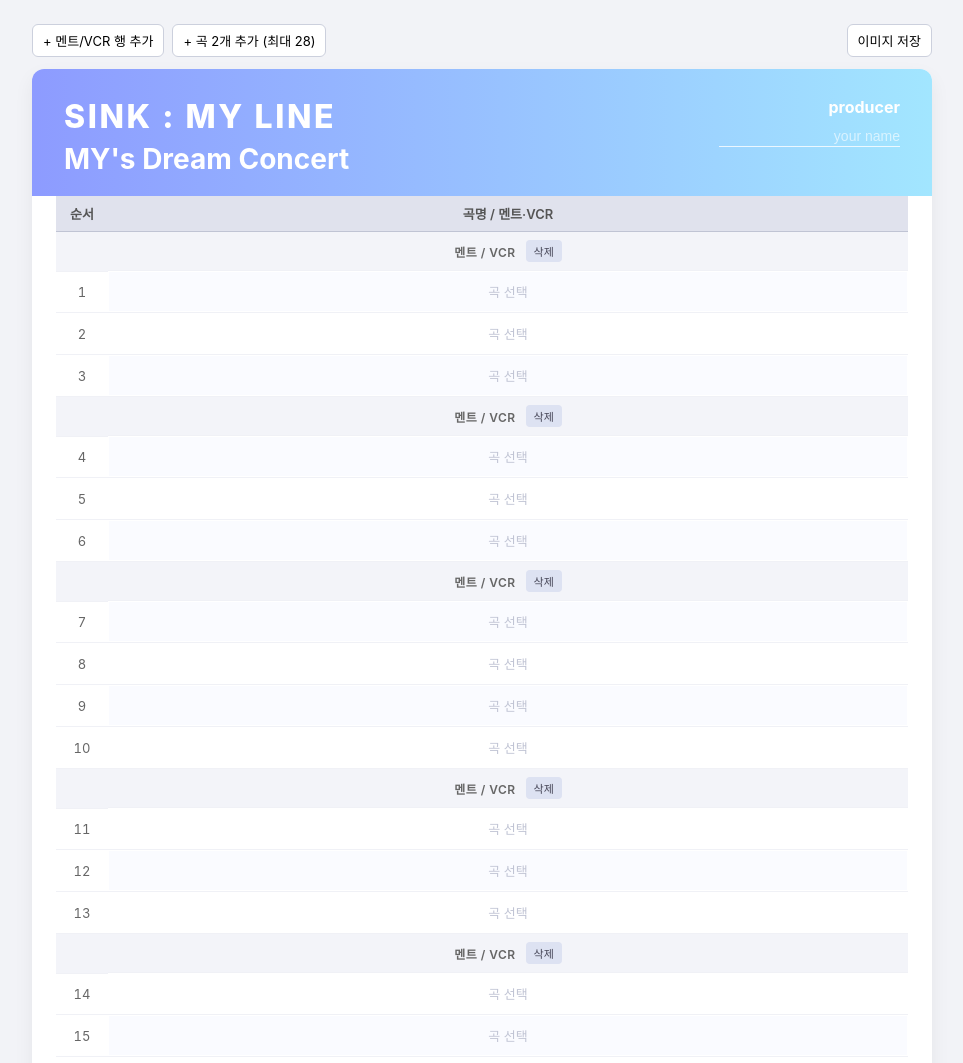
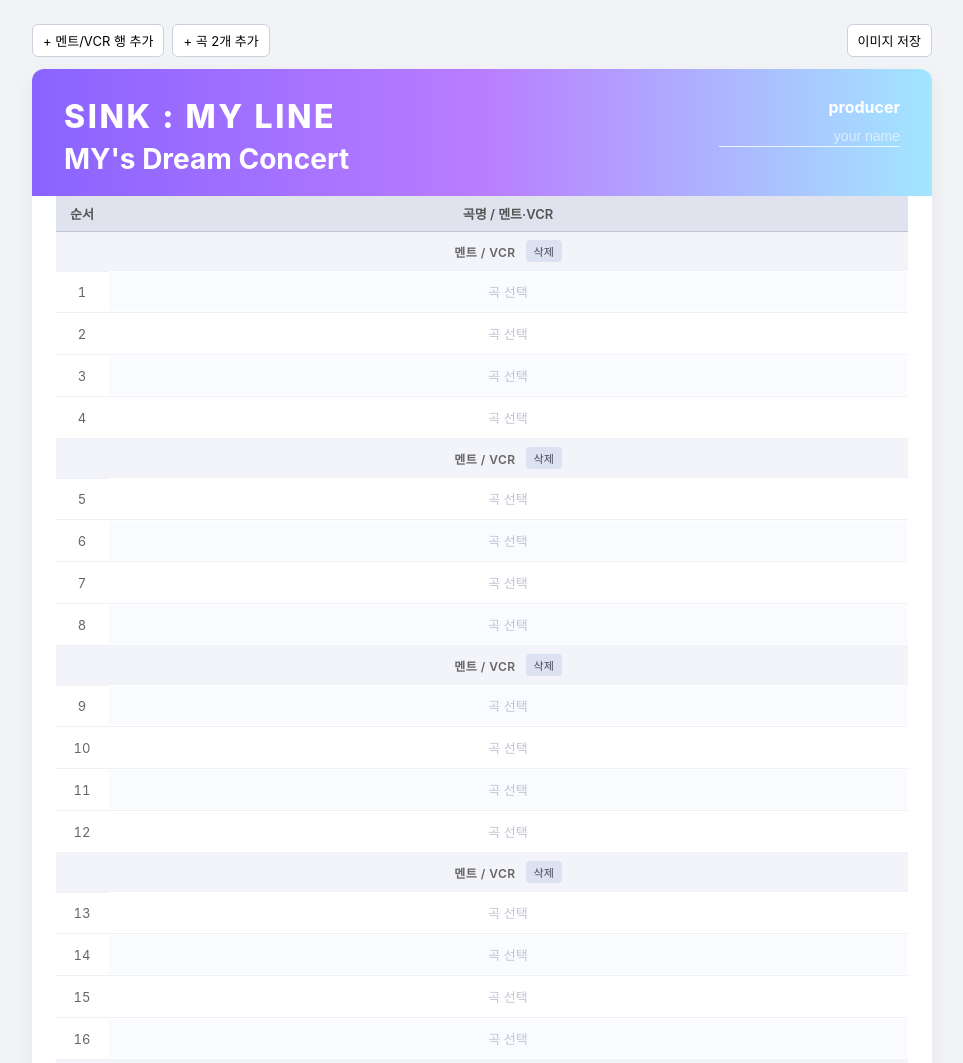
Before and after one commit to synkongi/my-line-setlist, a plain HTML site: page index.html in a window 1280 px wide. Shown: the top 1063 px of the page, without its empty margins (158-1121 px from the left). Drawn offline with nearby package versions, Linux system fonts and the light colour scheme.

Commit message:
Update index.html

```diff
--- a/index.html
+++ b/index.html
@@ -61,7 +61,7 @@
     /* 헤더 영역 */
     .poster-header {
       padding: 28px 32px 20px;
-      background: linear-gradient(90deg, #8d9bff, #a2e6ff);
+      background: linear-gradient(90deg, #8a63ff, #b97dff, #a2e6ff);
       color: #fff;
       position: relative;
     }
@@ -183,6 +183,7 @@
       gap: 10px;
       font-size: 12px;
       color: #666;
+      cursor: move;
     }
     .ment-label {
       font-weight: 600;
@@ -367,7 +368,7 @@
 <div class="app">
   <div class="controls">
     <button id="addMentBtn" type="button">+ 멘트/VCR 행 추가</button>
-    <button id="addSongBtn" type="button">+ 곡 2개 추가 (최대 28)</button>
+    <button id="addSongBtn" type="button">+ 곡 2개 추가</button>
     <div class="spacer"></div>
     <button id="exportBtn" type="button">이미지 저장</button>
   </div>
@@ -443,13 +444,12 @@
 <script src="https://cdn.jsdelivr.net/npm/html2canvas@1.4.1/dist/html2canvas.min.js"></script>
 <script>
   // ====== 곡/앨범 데이터 (여기만 나중에 네가 채우면 됨) ======
-  // cover 경로는 GitHub repo에 올린 이미지 파일 이름으로 맞춰주면 됨.
   const albumPages = [
     {
       id: "sample1",
       title: "Girls",
       sub: "AESPA",
-      cover: "girls.jpg", // 예시
+      cover: "girls.jpg",
       tracks: [
         { id: "girls-title", title: "Girls", sub: "Girls", cover: "girls.jpg" },
         { id: "illusion", title: "도깨비불 (Illusion)", sub: "Girls", cover: "girls.jpg" },
@@ -460,30 +460,29 @@
       id: "sample2",
       title: "Drama",
       sub: "AESPA",
-      cover: "drama.jpg", // 예시
+      cover: "drama.jpg",
       tracks: [
         { id: "drama", title: "Drama", sub: "Drama", cover: "drama.jpg" },
         { id: "trick-or-trick", title: "Trick or Trick", sub: "Drama", cover: "drama.jpg" },
         { id: "licorice", title: "Licorice", sub: "Drama", cover: "drama.jpg" }
       ]
     }
-    // 실제 사용 시 여기 아래로 네가 가진 전체 AESPA 곡 목록/커버를 이어서 넣으면 됨.
+    // 여기 아래로 실제 AESPA 데이터 넣으면 됨.
   ];
 
-  // ====== 기본 표 구조 생성 (26곡 + 중간 멘트/VCR 위치) ======
   const setlistBody = document.getElementById("setlistBody");
 
-  // 멘트/VCR + 곡 행 패턴
+  // ====== 기본 표 구조 (멘트/VCR 위치 유지하면서 song 26개) ======
   // ment = 멘트/VCR 행, song = 곡 행
   const basePattern = [
     "ment",
-    "song","song","song",
-    "ment",
-    "song","song","song",
+    "song","song","song","song",
     "ment",
     "song","song","song","song",
     "ment",
-    "song","song","song",
+    "song","song","song","song",
+    "ment",
+    "song","song","song","song",
     "ment",
     "song","song","song",
     "ment",
@@ -491,8 +490,7 @@
     "ment",
     "song","song","song"
   ];
-  // song이 26개인지 확인용 (필요하면 여기 찍어볼 수 있음)
-  // console.log(basePattern.filter(t => t === "song").length);
+  // song 개수는 26개
 
   let draggedMentRow = null;
   let currentSongCell = null;
@@ -508,7 +506,7 @@
         orderCell.textContent = num;
         num += 1;
       } else {
-        orderCell.textContent = ""; // 멘트/VCR 행은 번호 없음
+        orderCell.textContent = "";
       }
     });
   }
@@ -533,12 +531,12 @@
     setlistBody.appendChild(tr);
   }
 
-  function attachMentRowDragEvents(row) {
-    row.addEventListener("dragstart", () => {
+  function attachMentRowDragEvents(row, dragHandle) {
+    dragHandle.addEventListener("dragstart", () => {
       draggedMentRow = row;
       row.classList.add("dragging");
     });
-    row.addEventListener("dragend", () => {
+    dragHandle.addEventListener("dragend", () => {
       if (draggedMentRow === row) draggedMentRow = null;
       row.classList.remove("dragging");
     });
@@ -547,13 +545,13 @@
   function createMentRow() {
     const tr = document.createElement("tr");
     tr.classList.add("ment-row");
-    tr.setAttribute("draggable", "true");
 
     const tdOrder = document.createElement("td");
     tdOrder.className = "order-cell";
 
     const tdMain = document.createElement("td");
     tdMain.className = "ment-cell";
+    tdMain.setAttribute("draggable", "true");
 
     const label = document.createElement("span");
     label.className = "ment-label";
@@ -574,7 +572,7 @@
     tr.appendChild(tdOrder);
     tr.appendChild(tdMain);
 
-    attachMentRowDragEvents(tr);
+    attachMentRowDragEvents(tr, tdMain);
     setlistBody.appendChild(tr);
   }
 
@@ -736,28 +734,16 @@
     }
   });
 
-  // ====== 버튼들 기능 ======
+  // ====== 버튼 기능 ======
   document.getElementById("addMentBtn").addEventListener("click", () => {
     createMentRow();
     updateOrderNumbers();
   });
 
-  function countSongRows() {
-    return setlistBody.querySelectorAll(".song-row").length;
-  }
-
   document.getElementById("addSongBtn").addEventListener("click", () => {
-    const maxSongs = 28;
-    const current = countSongRows();
-    const remain = maxSongs - current;
-    if (remain <= 0) {
-      alert("최대 28곡까지 추가할 수 있어.");
-      return;
-    }
-    const toAdd = Math.min(2, remain);
-    for (let i = 0; i < toAdd; i++) {
-      createSongRow();
-    }
+    // 제한 없이 2개씩 추가
+    createSongRow();
+    createSongRow();
     updateOrderNumbers();
   });
 
@@ -773,7 +759,6 @@
 
   // 초기 표 생성
   buildBaseTable();
-  attachMentRowDragEvents; // (호출용이 아니라, 함수 정의만 있으면 됨)
 </script>
 </body>
 </html>
```
